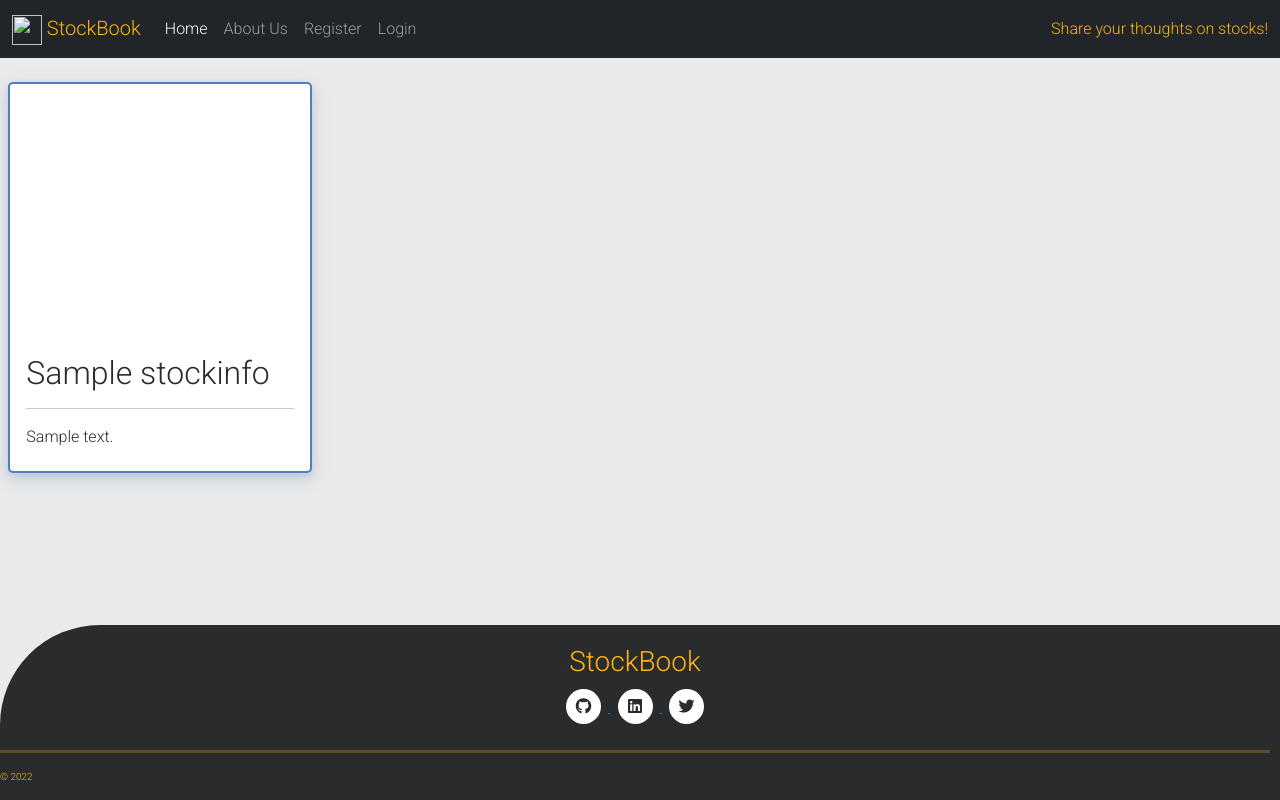
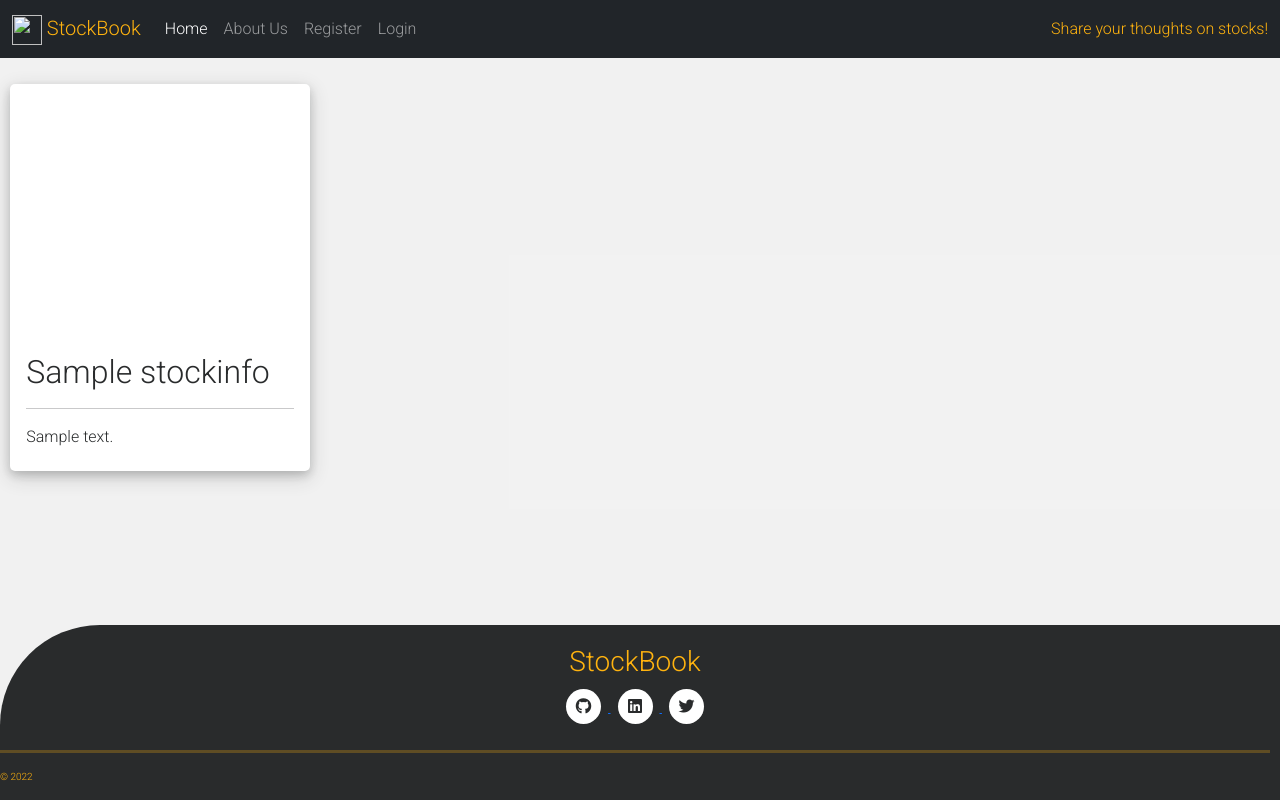
Before and after one commit to MaxRan92/StockBook, a Django app: page / in a window 1280 px wide. Run offline with Django 3.2, Linux system fonts and the light colour scheme; tables that the repository leaves empty hold one stand-in row (values such as "Sample post"); some libraries are stand-ins or nearby versions.

Commit message:
Remove border solid from all the cards

```diff
--- a/static/css/style.css
+++ b/static/css/style.css
@@ -1,7 +1,7 @@
 html,
 body {
     font-family: 'Roboto', sans-serif;
-    background-color: rgba(41, 43, 44, 0.05);
+    background-color: rgba(41, 43, 44, 0.03);
 }
 
 
@@ -16,14 +16,11 @@ body {
 
 
 .index-card {
-    border: solid;
-    border-width: 2px;
-    border-color: #507DBC;
     border-radius: 5px;
     margin: 2%;
     height: 96%;
     background-color: #fff;
-    box-shadow: 0 4px 8px 0 rgba(80, 125, 188, 0.2), 0 6px 20px 0 rgba(80, 125, 188, 0.19);
+    box-shadow: 0 4px 8px 0 rgba(41, 43, 44, 0.2), 0 6px 20px 0 rgba(41, 43, 44, 0.19);
 }
 
 .card-img-top {
@@ -78,13 +75,9 @@ body {
 .detail-image-container {
     display: flex;
     justify-content: center;
-    margin: auto;
     background-color: #fff;
     border-radius: 5px;
-    border-width: 2px;
-    border-style: solid;
-    border-color: #507DBC;
-    box-shadow: 0 4px 18px 0 rgba(80, 125, 188, 0.15), 0 6px 20px 0 rgba(80, 125, 188, 0.15);
+    box-shadow: 0 4px 18px 0 rgba(41, 43, 44, 0.15), 0 6px 20px 0 rgba(41, 43, 44, 0.15);
     height: 150px;
 }
 
@@ -99,16 +92,14 @@ body {
 .element-card {
     background-color: #fff;
     border-radius: 5px;
-    border-width: 1px;
-    border-style: solid;
-    border-color: rgba(41, 43, 44, 0.5);
     height: 100%;
     width: 100%;
     padding: 15px;
+    box-shadow: 0 4px 18px 0 rgba(41, 43, 44, 0.15), 0 6px 20px 0 rgba(41, 43, 44, 0.15);
 }
 
 .card-container {
-    padding: 2px;
+    padding: 4px;
 }
 
 
--- a/templates/stock_detail.html
+++ b/templates/stock_detail.html
@@ -46,6 +46,7 @@
         <div class="row">
             <div class="card-container mt-3">
                 <div class="element-card">
+                    <h3>YTD Price Chart</h3>
                     <canvas id="stock-chart" style="width:75%;height:300px;"></canvas>
                     <script>
                         var xValues = JSON.parse('{{context.dates}}');
```
